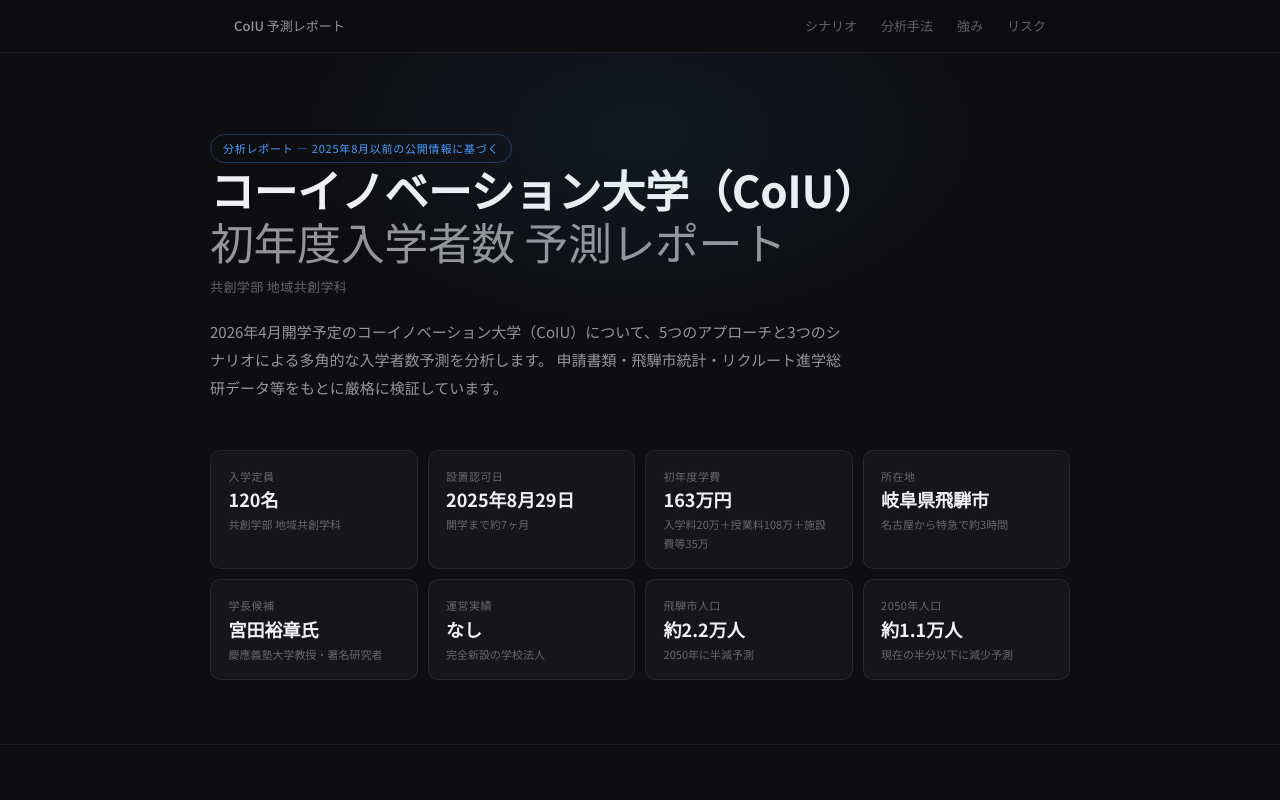
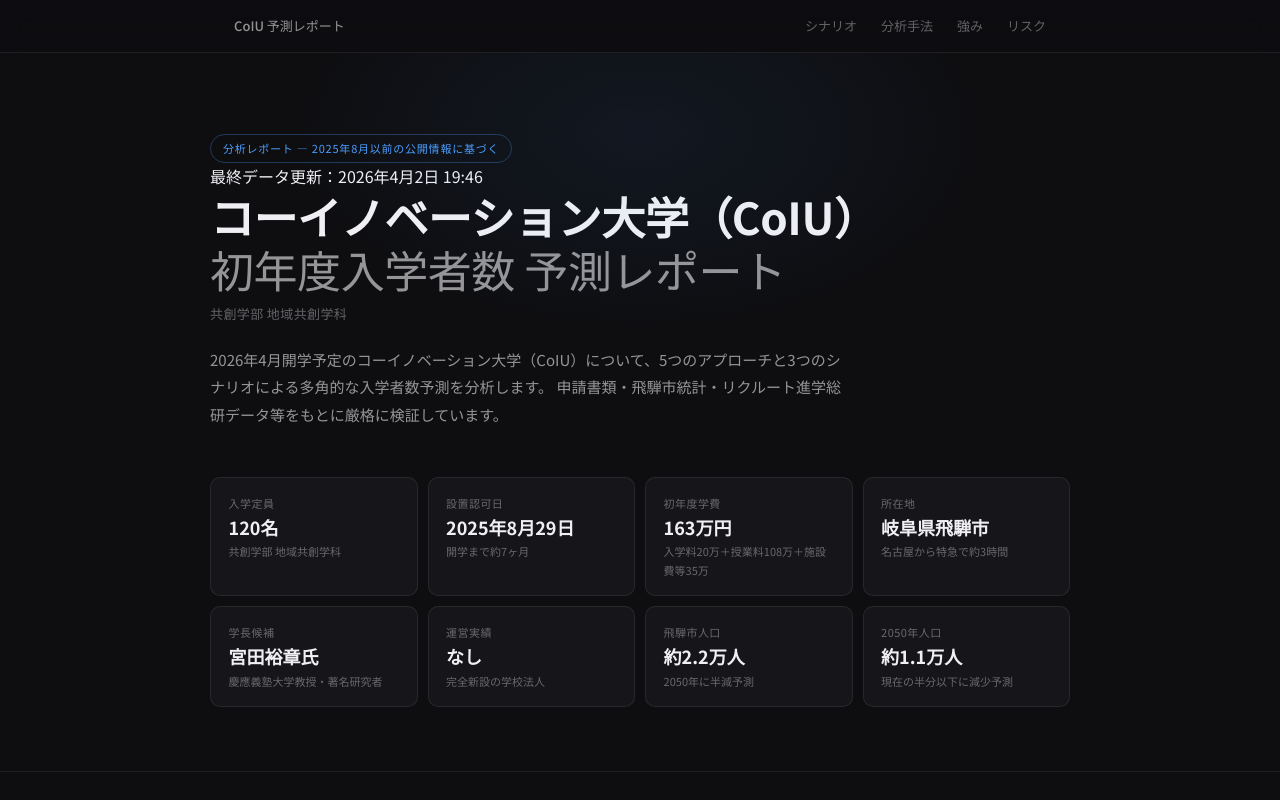
Before and after one commit to gafamoomin/coiu-report, a React (Vite) app: page / in a window 1280 px wide. Shown: the top 800 px of the page. Built offline with nearby package versions, Linux system fonts and the light colour scheme.

Commit message:
データ更新日修正

```diff
--- a/src/components/Hero.module.css
+++ b/src/components/Hero.module.css
@@ -30,6 +30,7 @@
   border: 1px solid rgba(74, 158, 255, 0.3);
   padding: 4px 12px;
   border-radius: 100px;
+
 }
 
 .title {
--- a/src/components/Hero.tsx
+++ b/src/components/Hero.tsx
@@ -6,6 +6,7 @@ export default function Hero() {
     <section className={styles.hero}>
       <div className={styles.inner}>
         <div className={styles.tag}>分析レポート — 2025年8月以前の公開情報に基づく</div>
+        <div>最終データ更新：2026年4月2日 19:46</div>
         <h1 className={styles.title}>
           {universityInfo.name}<br />
           <span className={styles.titleSub}>初年度入学者数 予測レポート</span>
```
